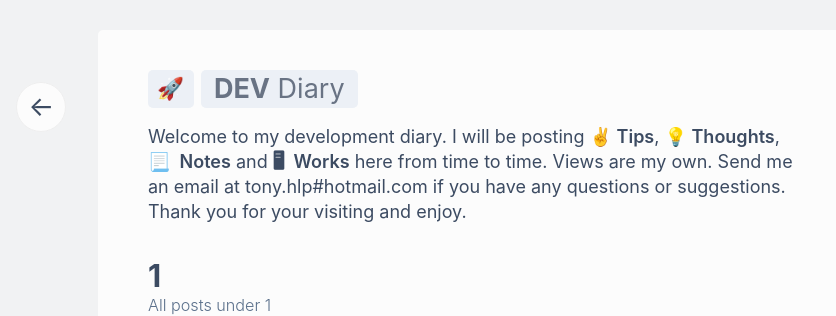
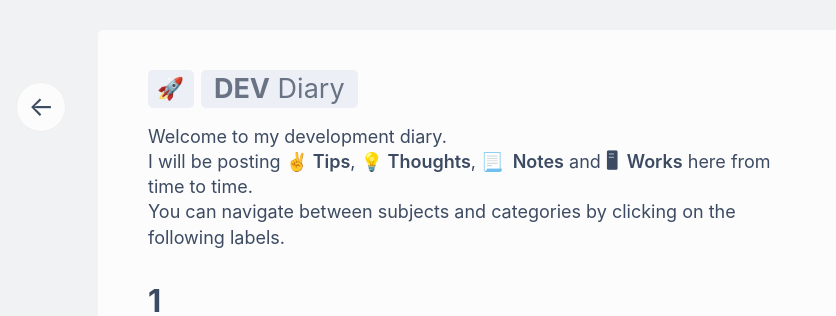
Before and after one commit to ttttonyhe/devDiary, a Next.js app: page /label/1 in a window 1280 px wide. Shown: the top 316 px of the page, without its empty margins (162-998 px from the left). Built offline with nearby package versions, Linux system fonts and the light colour scheme; no server answers.

Commit message:
Update: index

```diff
--- a/components/Top.tsx
+++ b/components/Top.tsx
@@ -7,11 +7,15 @@ const Top = () => {
           <b>DEV</b> Diary
         </h1>
       </div>
+      <p>Welcome to my development diary. </p>
       <p>
-        Welcome to my development diary. I will be posting <b>✌️ Tips</b>, <b>💡 Thoughts</b>,{" "}
-        <b>📃&nbsp; Notes</b> and <b>🖥&nbsp;&nbsp;Works</b> here from time to time. Views are my own.
-        Send me an email at tony.hlp#hotmail.com if you have any questions or
-        suggestions. Thank you for your visiting and enjoy.
+        I will be posting <b>✌️ Tips</b>, <b>💡 Thoughts</b>,{" "}
+        <b>📃&nbsp; Notes</b> and <b>🖥&nbsp;&nbsp;Works</b> here from time to
+        time.
+      </p>
+      <p>
+        You can navigate between subjects and categories by clicking on the
+        following labels.
       </p>
     </section>
   );
```
Also changed, not shown: pages/index.tsx (+0 -16 lines).
